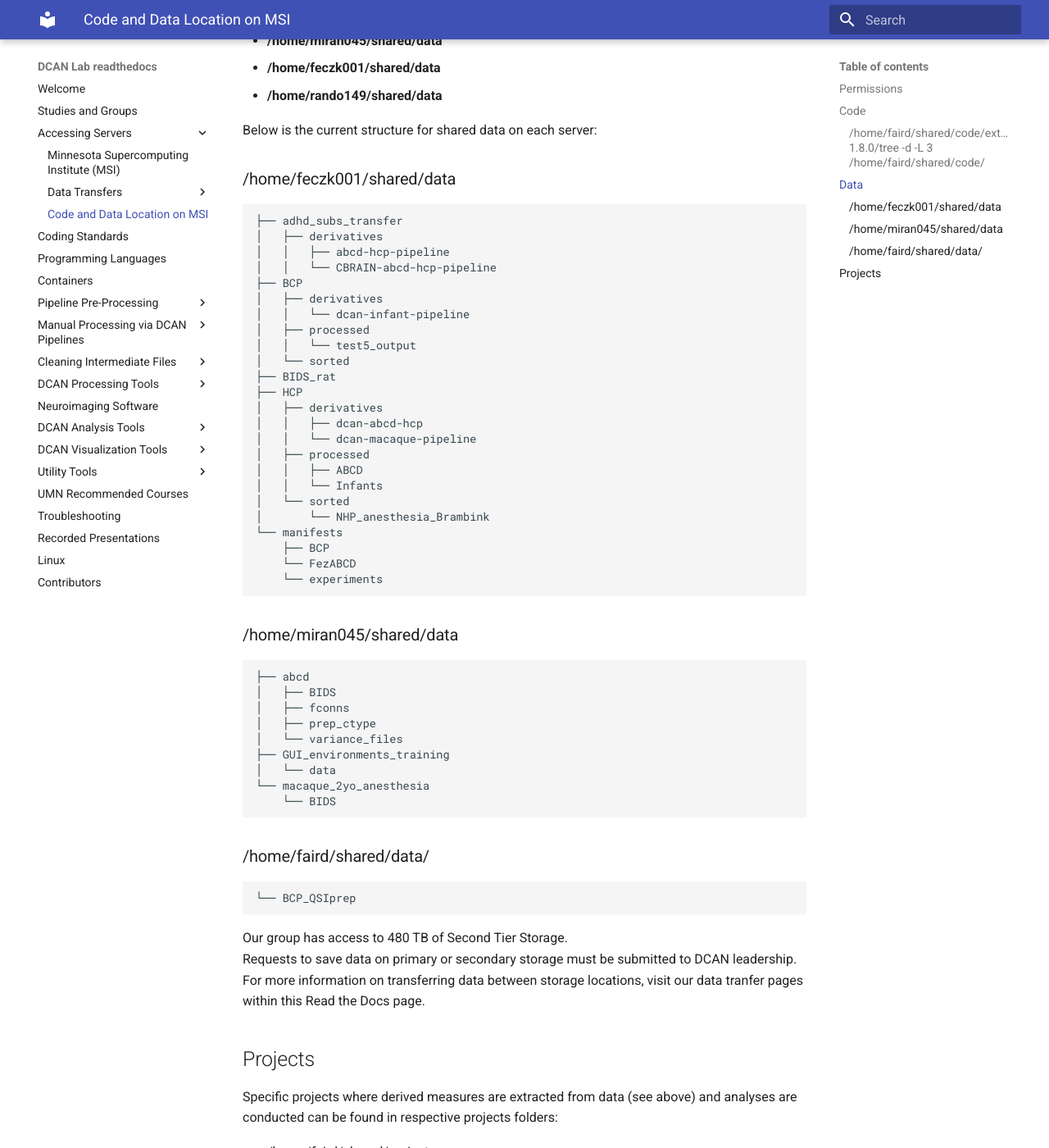
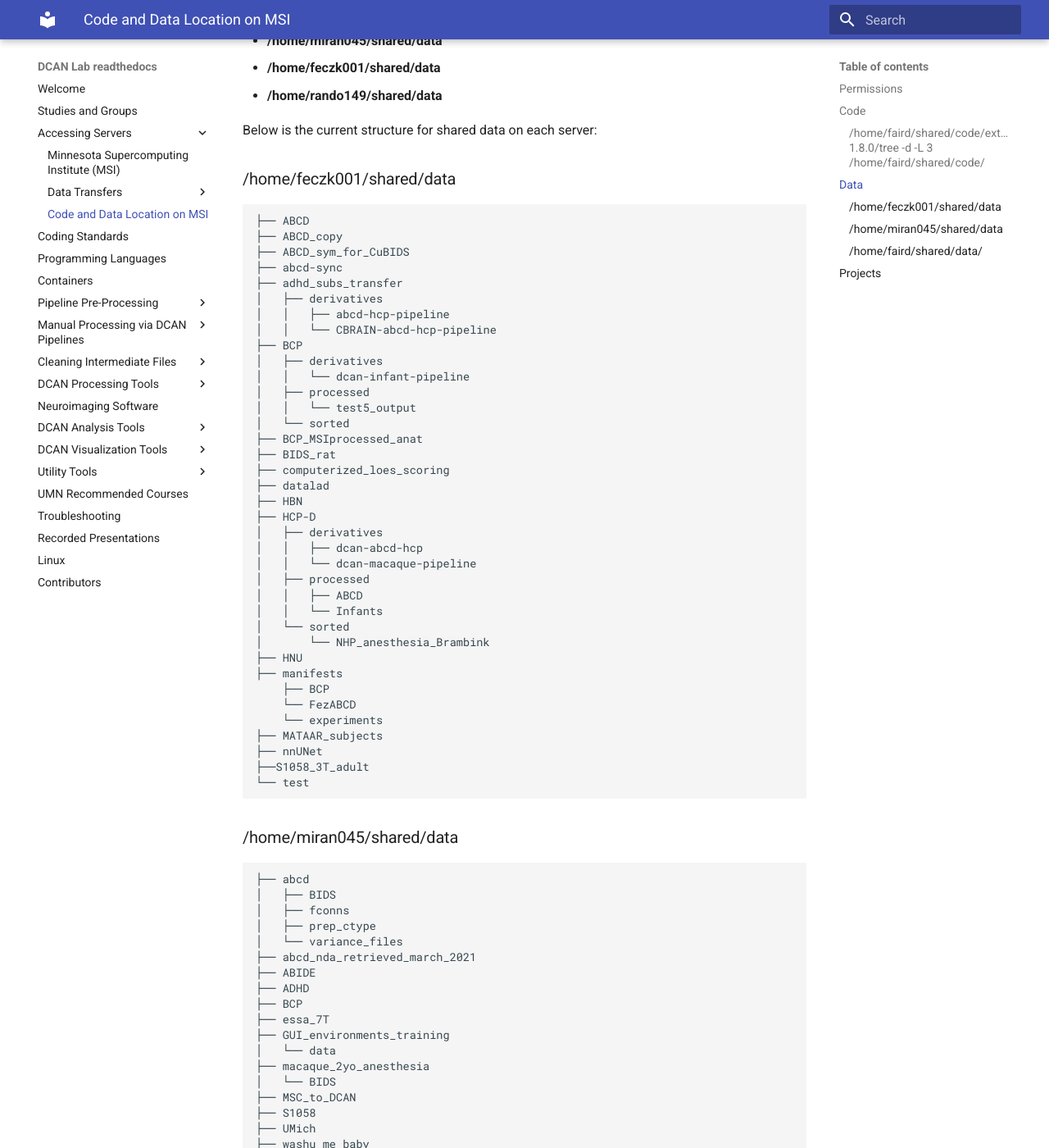
Before and after one commit to DCAN-Labs/dcan_rtd, an MkDocs documentation site: the page built from docs/access/location.md, in a window 1280 px wide and 1400 px high, scrolled down 12708 px. Shown: the whole window at 82% size. Built offline with MkDocs 1.6.1 and Material for MkDocs 9.7.7, drawn with Linux system fonts in a browser that asks for light colours.

Commit message:
Update location.md

````diff
--- a/docs/access/location.md
+++ b/docs/access/location.md
@@ -283,6 +283,10 @@ Below is the current structure for shared data on each server:
 ### /home/feczk001/shared/data
 
 ```markdown
+├── ABCD
+├── ABCD_copy
+├── ABCD_sym_for_CuBIDS
+├── abcd-sync
 ├── adhd_subs_transfer
 │   ├── derivatives
 │   │   ├── abcd-hcp-pipeline
@@ -293,8 +297,12 @@ Below is the current structure for shared data on each server:
 │   ├── processed
 │   │   └── test5_output
 │   └── sorted
+├── BCP_MSIprocessed_anat
 ├── BIDS_rat
-├── HCP
+├── computerized_loes_scoring
+├── datalad
+├── HBN
+├── HCP-D
 │   ├── derivatives
 │   │   ├── dcan-abcd-hcp
 │   │   └── dcan-macaque-pipeline
@@ -303,10 +311,15 @@ Below is the current structure for shared data on each server:
 │   │   └── Infants
 │   └── sorted
 │       └── NHP_anesthesia_Brambink
-└── manifests
+├── HNU
+├── manifests
     ├── BCP
     └── FezABCD
     └── experiments
+├── MATAAR_subjects
+├── nnUNet
+├──S1058_3T_adult
+└── test
 ```
 
 ### /home/miran045/shared/data
@@ -317,10 +330,20 @@ Below is the current structure for shared data on each server:
 │   ├── fconns
 │   ├── prep_ctype
 │   └── variance_files
+├── abcd_nda_retrieved_march_2021
+├── ABIDE
+├── ADHD
+├── BCP
+├── essa_7T
 ├── GUI_environments_training
 │   └── data
-└── macaque_2yo_anesthesia
-    └── BIDS
+├── macaque_2yo_anesthesia
+│   └── BIDS
+├── MSC_to_DCAN
+├── S1058
+├── UMich
+├── washu_me_baby
+└── zimmerman_10p5T_macaque_test
 ```
 
 ### /home/faird/shared/data/
````
